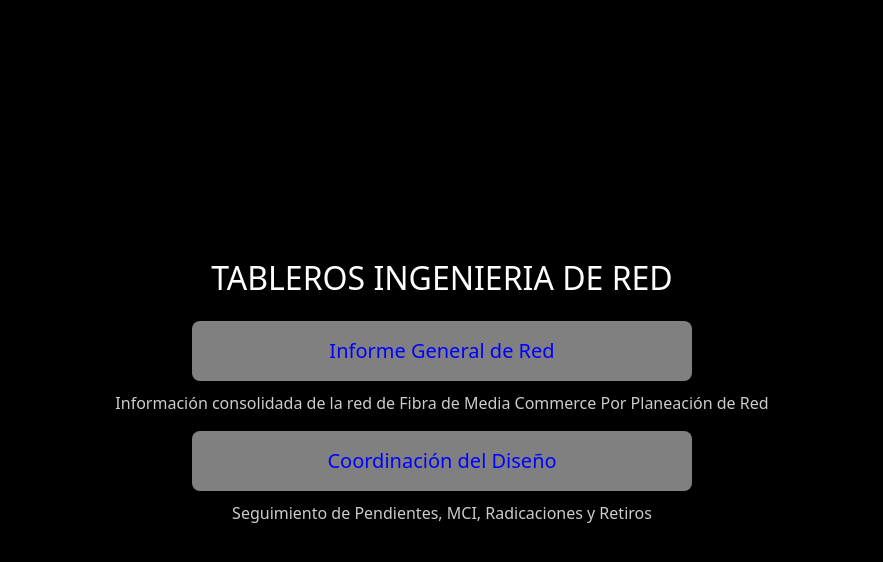
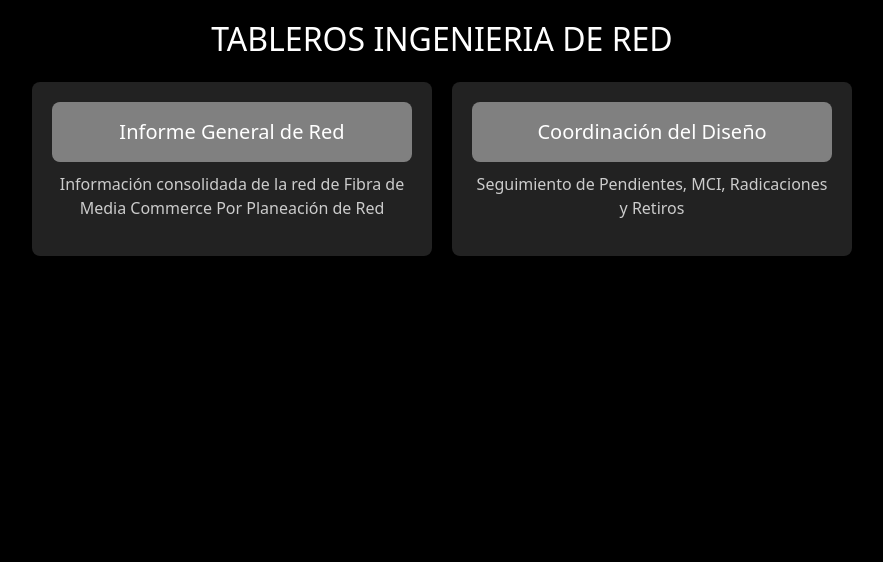
Before and after one commit to octalivarposo/Dash_Power_BI_Ingenieria_De_Red., a plain HTML site: page index.html in a window 1280 px wide. Shown: the whole page, without its empty margins (198-1081 px from the left). Drawn offline with nearby package versions, Linux system fonts and the light colour scheme.

Commit message:
Update index.html

```diff
--- a/index.html
+++ b/index.html
@@ -9,39 +9,51 @@
         body {
             background-color: black;
             color: white;
+            padding: 20px;
+        }
+        .board-container {
             display: flex;
-            flex-direction: column;
-            align-items: center;
+            flex-wrap: wrap;
             justify-content: center;
-            height: 100vh;
-            text-align: center;
+            gap: 20px;
+        }
+        .board-item {
+            background-color: #222;
+            padding: 20px;
+            border-radius: 8px;
+            width: 100%;
+            max-width: 400px;
         }
         .tablero-link {
             background-color: gray;
-            color: blue;
+            color: white;
             padding: 15px;
             border-radius: 8px;
             text-decoration: none;
             font-size: 20px;
-            display: inline-block;
-            width: 80%;
-            max-width: 500px;
+            display: block;
+            margin-bottom: 10px;
         }
         .descripcion {
-            margin-top: 10px;
             font-size: 16px;
             color: #ccc;
         }
     </style>
 </head>
 <body>
-    <h2 class="mb-4">TABLEROS INGENIERIA DE RED</h2>
-
-    <a href="https://app.powerbi.com/links/TD9lyfwVOm?ctid=8d2f79c3-03e7-4dc9-92d3-1e6dbcbb791a&pbi_source=linkShare" target="_blank" class="tablero-link">Informe General de Red</a>
-    <p class="descripcion">Información consolidada de la red de Fibra de Media Commerce Por Planeación de Red</p>
-
-    <a href="hhttps://app.powerbi.com/links/Zd-mi8qkjc?ctid=8d2f79c3-03e7-4dc9-92d3-1e6dbcbb791a&pbi_source=linkShare" target="_blank" class="tablero-link">Coordinación del Diseño</a>
-    <p class="descripcion">Seguimiento de Pendientes, MCI, Radicaciones y Retiros</p>
-
+    <div class="container text-center">
+         <h2 class="mb-4">TABLEROS INGENIERIA DE RED</h2>
+         <div class="board-container">
+             <div class="board-item">
+                <a href="https://app.powerbi.com/links/TD9lyfwVOm?ctid=8d2f79c3-03e7-4dc9-92d3-1e6dbcbb791a&pbi_source=linkShare" target="_blank" class="tablero-link">Informe General de Red</a>
+                <p class="descripcion">Información consolidada de la red de Fibra de Media Commerce Por Planeación de Red</p>
+             </div>
+             <div class="board-item">
+                <a href="https://app.powerbi.com/links/Zd-mi8qkjc?ctid=8d2f79c3-03e7-4dc9-92d3-1e6dbcbb791a&pbi_source=linkShare" target="_blank" class="tablero-link">Coordinación del Diseño</a>
+                <p class="descripcion">Seguimiento de Pendientes, MCI, Radicaciones y Retiros</p>
+             </div>
+         </div>
+    </div>
+    <script src="https://cdn.jsdelivr.net/npm/bootstrap@5.3.0/dist/js/bootstrap.bundle.min.js"></script>
 </body>
 </html>
```
